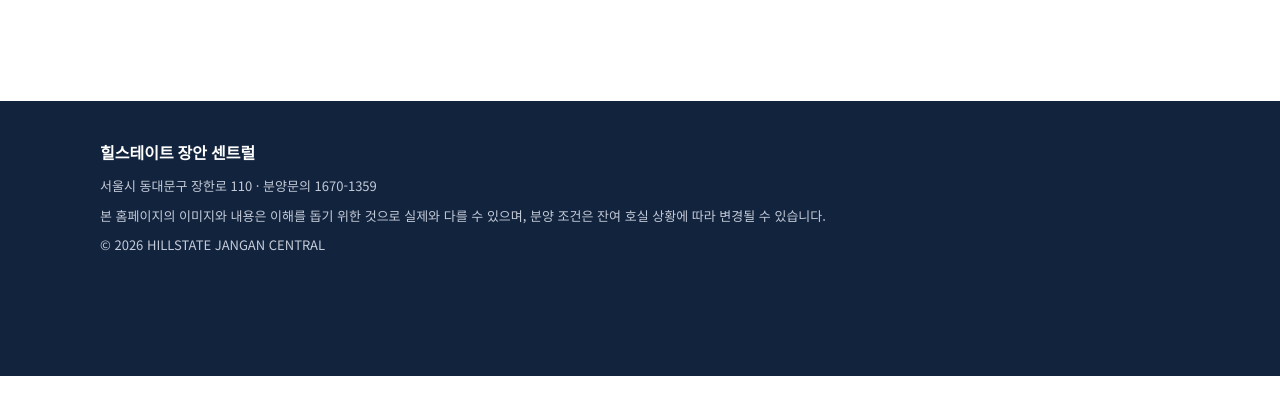
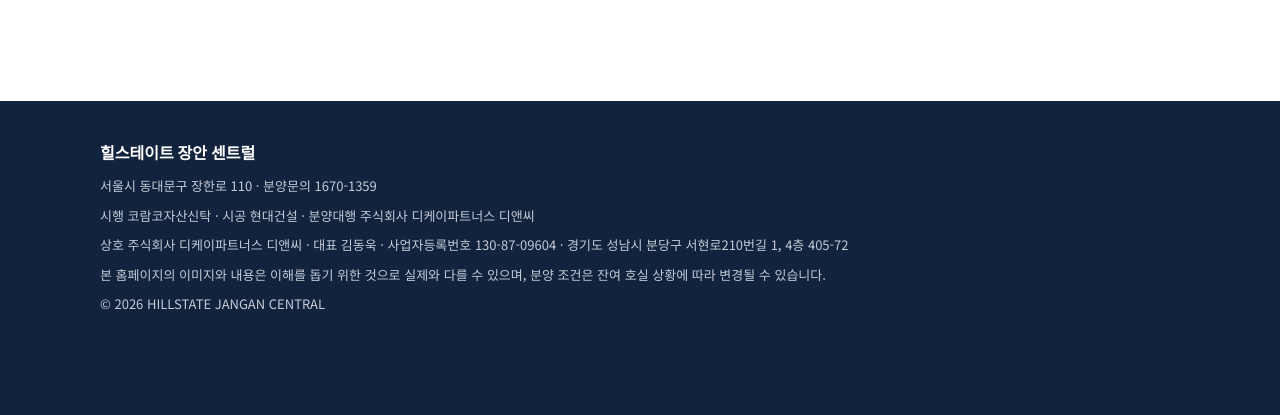
Before and after one commit to donguok76-max/hillstate-jangan, a plain HTML site: page index.html in a window 1280 px wide. Shown: the part 8192-8607 px from the top of the page. Before the commit the page ends 8568 px from the top, so only its background shows below. Drawn offline with Linux system fonts and the light colour scheme.

Commit message:
하단에 시행·시공·분양대행사 및 사업자 정보 표기
Co-Authored-By: Claude Opus 5.5 <noreply@anthropic.com>
Claude-Session: https://claude.ai/code/session_01RNrBHwW2b5ff98Y6xkqyn3

```diff
--- a/index.html
+++ b/index.html
@@ -319,6 +319,8 @@ footer b{color:#fff;font-family:var(--serif);font-size:16px}
   <div class="wrap">
     <b>힐스테이트 장안 센트럴</b>
     <span>서울시 동대문구 장한로 110 · 분양문의 1670-1359</span>
+    <span>시행 코람코자산신탁 · 시공 현대건설 · 분양대행 주식회사 디케이파트너스 디앤씨</span>
+    <span>상호 주식회사 디케이파트너스 디앤씨 · 대표 김동욱 · 사업자등록번호 130-87-09604 · 경기도 성남시 분당구 서현로210번길 1, 4층 405-72</span>
     <span>본 홈페이지의 이미지와 내용은 이해를 돕기 위한 것으로 실제와 다를 수 있으며, 분양 조건은 잔여 호실 상황에 따라 변경될 수 있습니다.</span>
     <span>© 2026 HILLSTATE JANGAN CENTRAL</span>
   </div>
```
